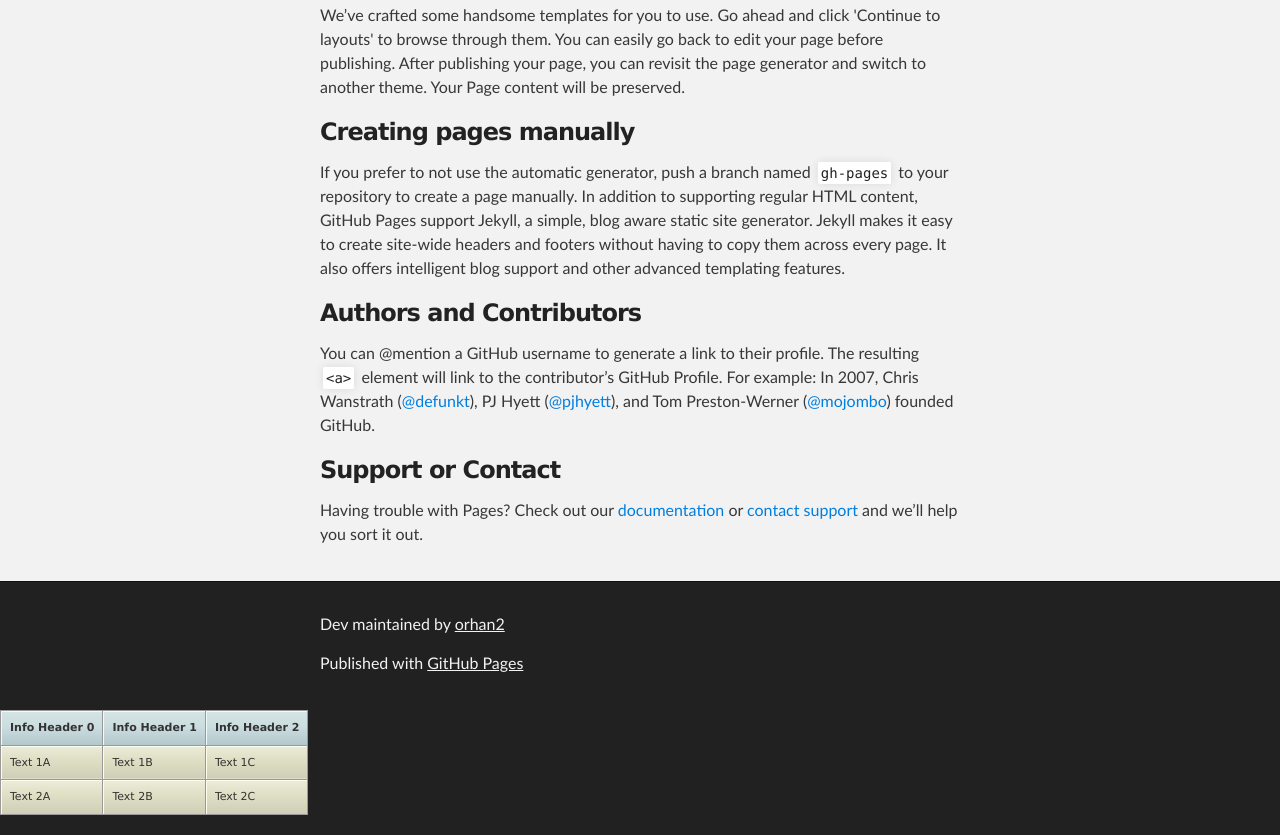
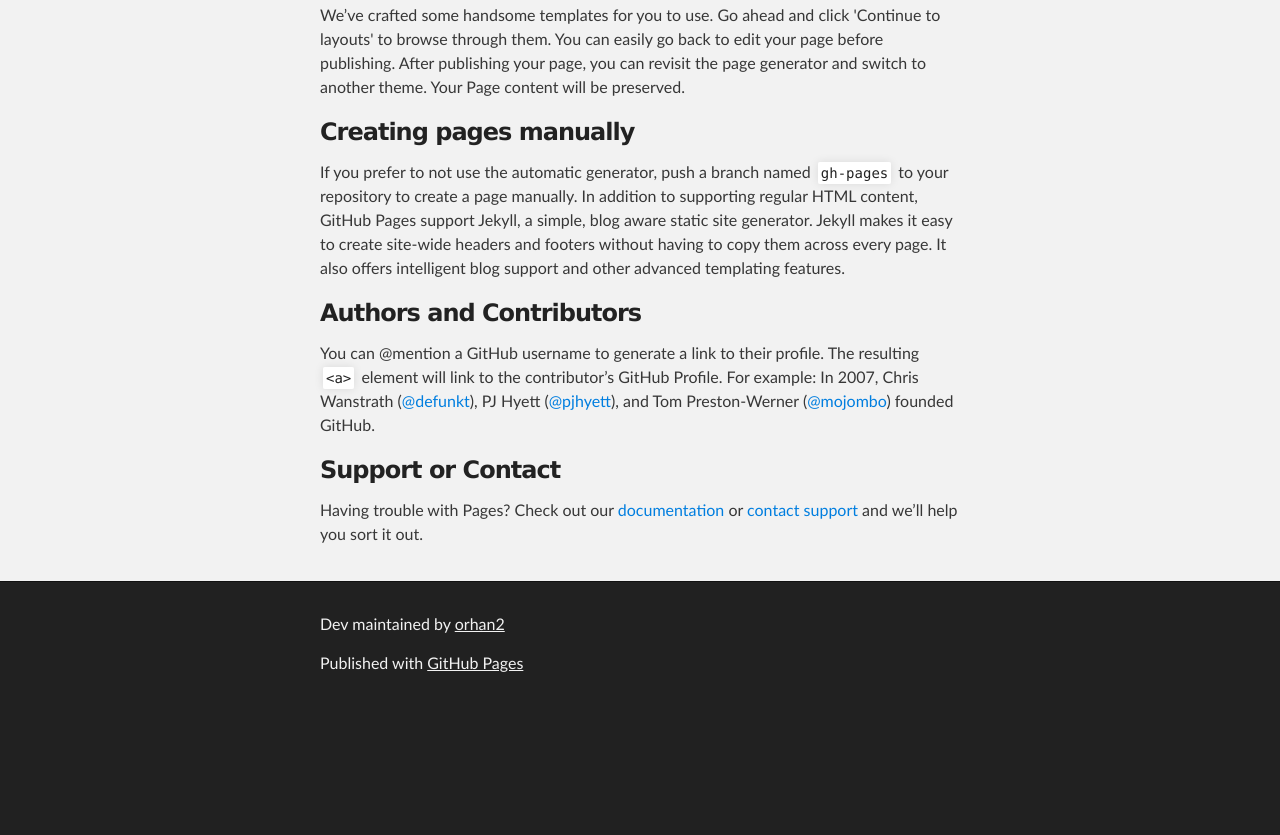
Before and after one commit to orhan2/dev, a plain HTML site: page index.html in a window 1280 px wide. Shown: the part 484-1319 px from the top of the page. After the commit the page ends 1194 px from the top, so only its background shows below. Drawn offline with Linux system fonts and the light colour scheme.

Commit message:
Update index.html

```diff
--- a/index.html
+++ b/index.html
@@ -139,7 +139,7 @@
 
 
 <!-- Table goes in the document BODY -->
-<table class="gradienttable">
+<!--<table class="gradienttable">
   <tr>
     <th><p>Info Header 0</p></th><th><p>Info Header 1</p></th><th><p>Info Header 2</p></th>
   </tr>
@@ -149,7 +149,7 @@
   <tr>
     <td><p>Text 2A</p></td><td><p>Text 2B</p></td><td><p>Text 2C</p></td>
   </tr>
-  </table>
+  </table> -->
 
   <!-- TIP: Generate your own CSS Gradients using this tool: http://www.colorzilla.com/gradient-editor/ -->
   </body>
```
